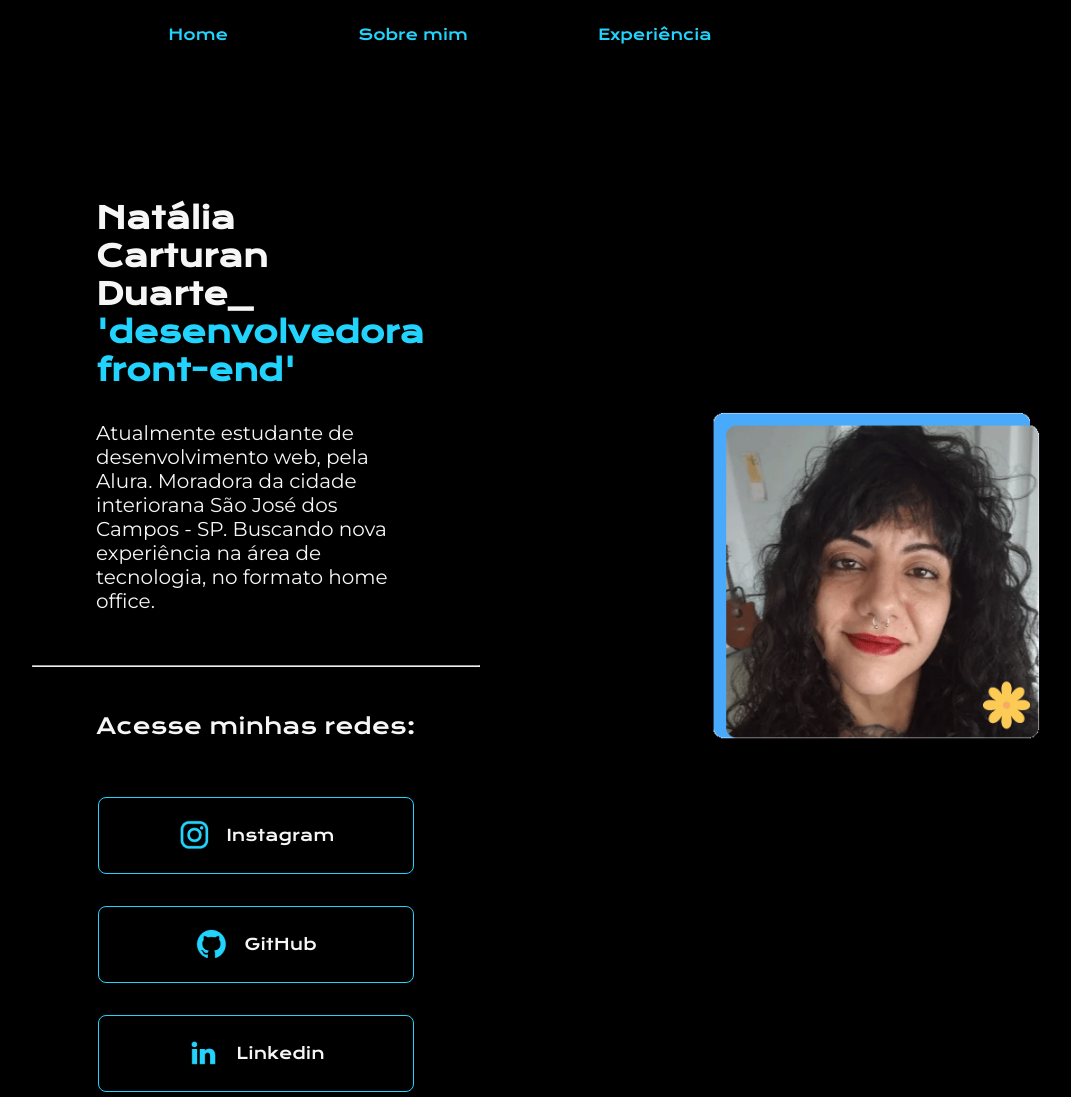
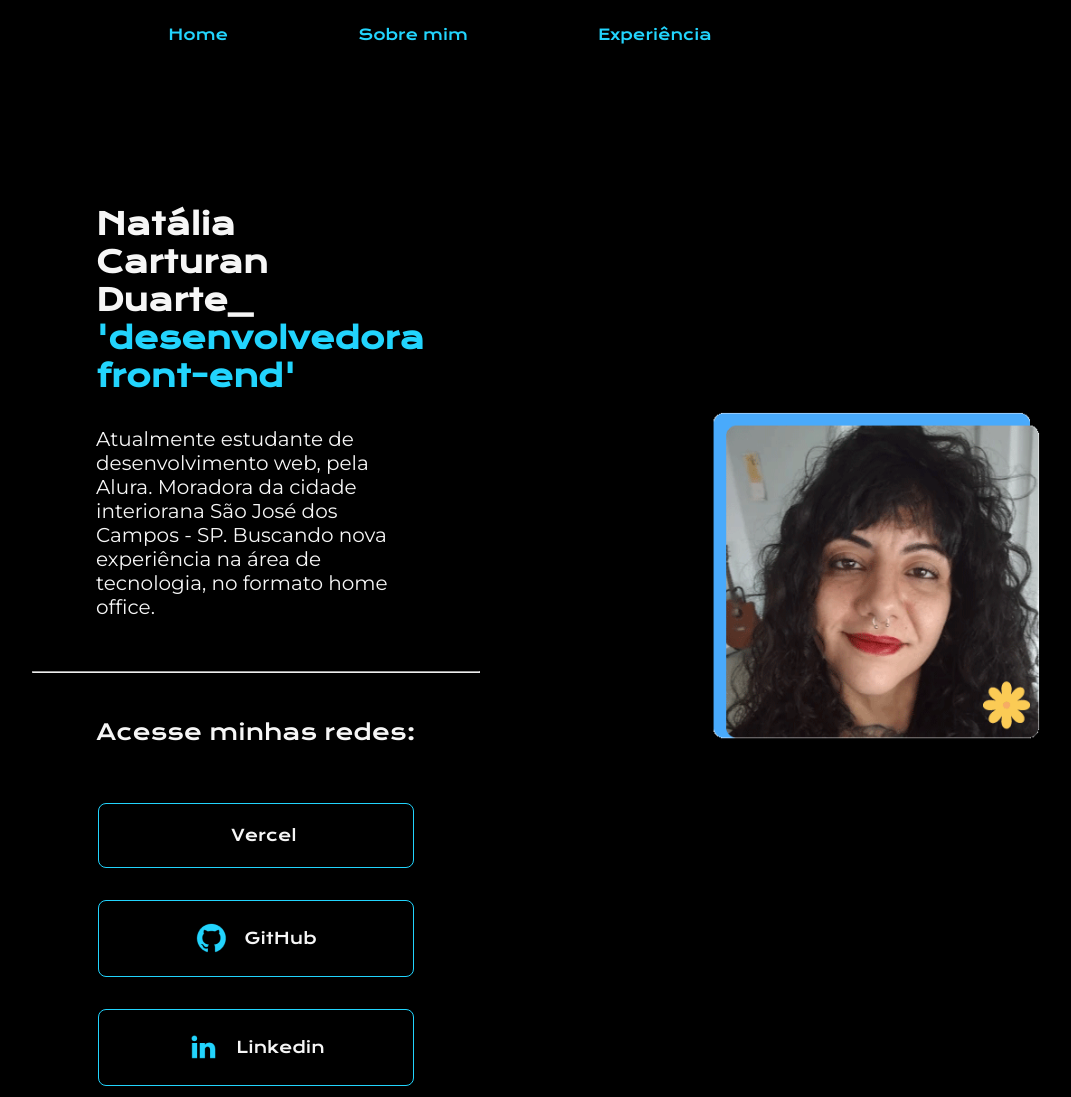
Before and after one commit to nataliacarturand/alura_portfolio-do-curso, a plain HTML site: page index.html in a window 1280 px wide. Shown: the top 1097 px of the page, without its empty margins (160-1231 px from the left). Drawn offline with nearby package versions, Linux system fonts and the light colour scheme.

Commit message:
Arquivos alterados, atualizados.

```diff
--- a/index.html
+++ b/index.html
@@ -36,10 +36,12 @@
 
             <div class="apresentacao__links">
                 <h2 class="apresentacao__links__subtitulo">Acesse minhas redes:</h2>
-                <a class="apresentacao__links__navegacao" href="https://instagram.com/natycarturan">
-                    <img src="./image/instagram.png"> Instagram </a>
-                <a class="apresentacao__links__navegacao" href="https://github.com/nataliacarturand"> <img
-                        src="./image/github.png"> GitHub</a>
+
+                <a class="apresentacao__links__navegacao" href="https://vercel.com/nataliacarturand">
+                    <img src=> Vercel </a>
+
+                <a class="apresentacao__links__navegacao" href="https://github.com/nataliacarturand">
+                    <img src="./image/github.png"> GitHub</a>
 
                 <a class="apresentacao__links__navegacao" href="https://www.linkedin.com/in/natypimenta/">
                     <img src="./image/linkedin.png"> Linkedin</a>
--- a/style.css
+++ b/style.css
@@ -179,8 +179,6 @@ body {
     cursor: pointer;
 }
 
-
-
 .apresentacao__imagem {
     width: 60%;
     margin: 100px;
```
